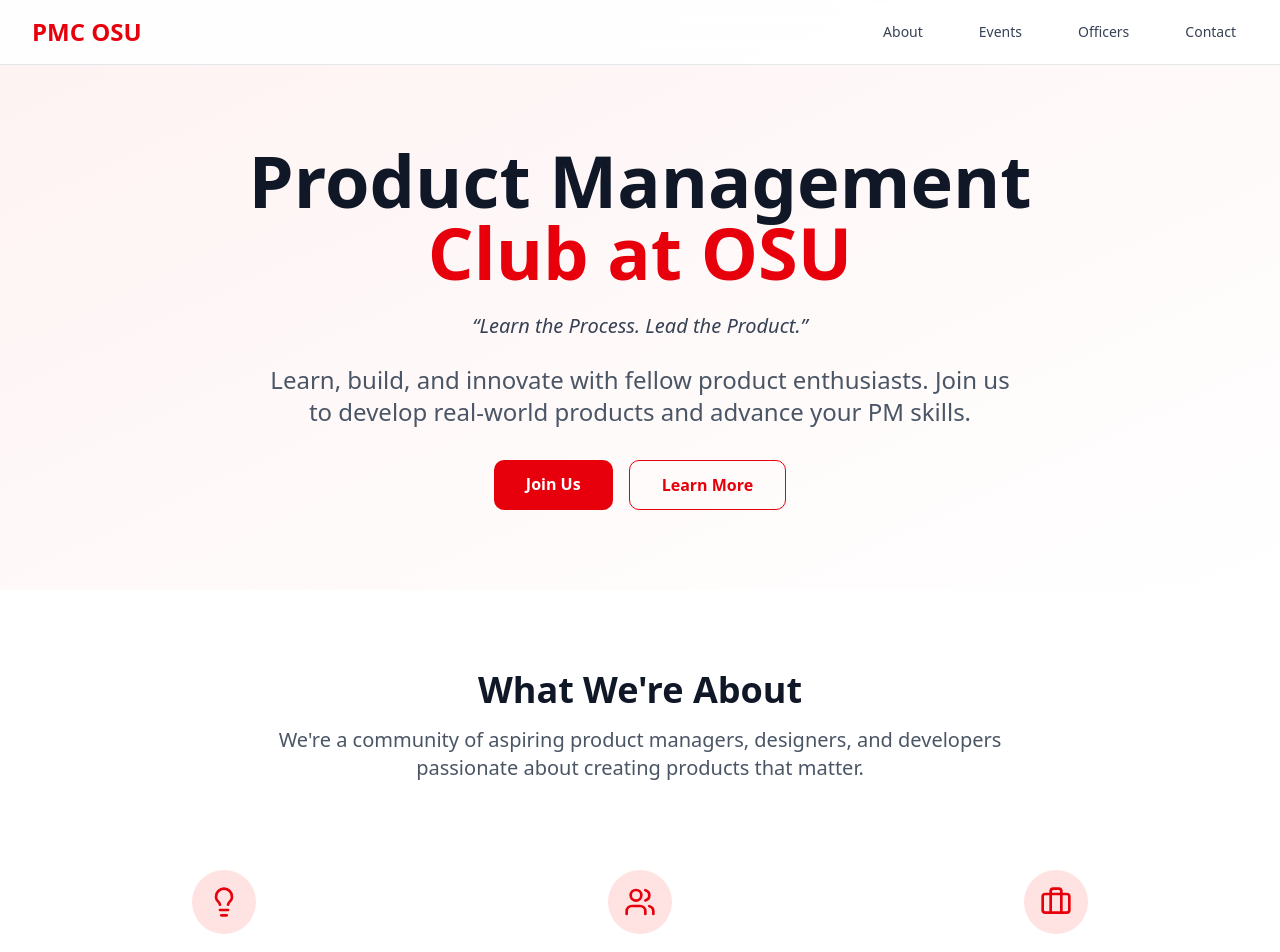
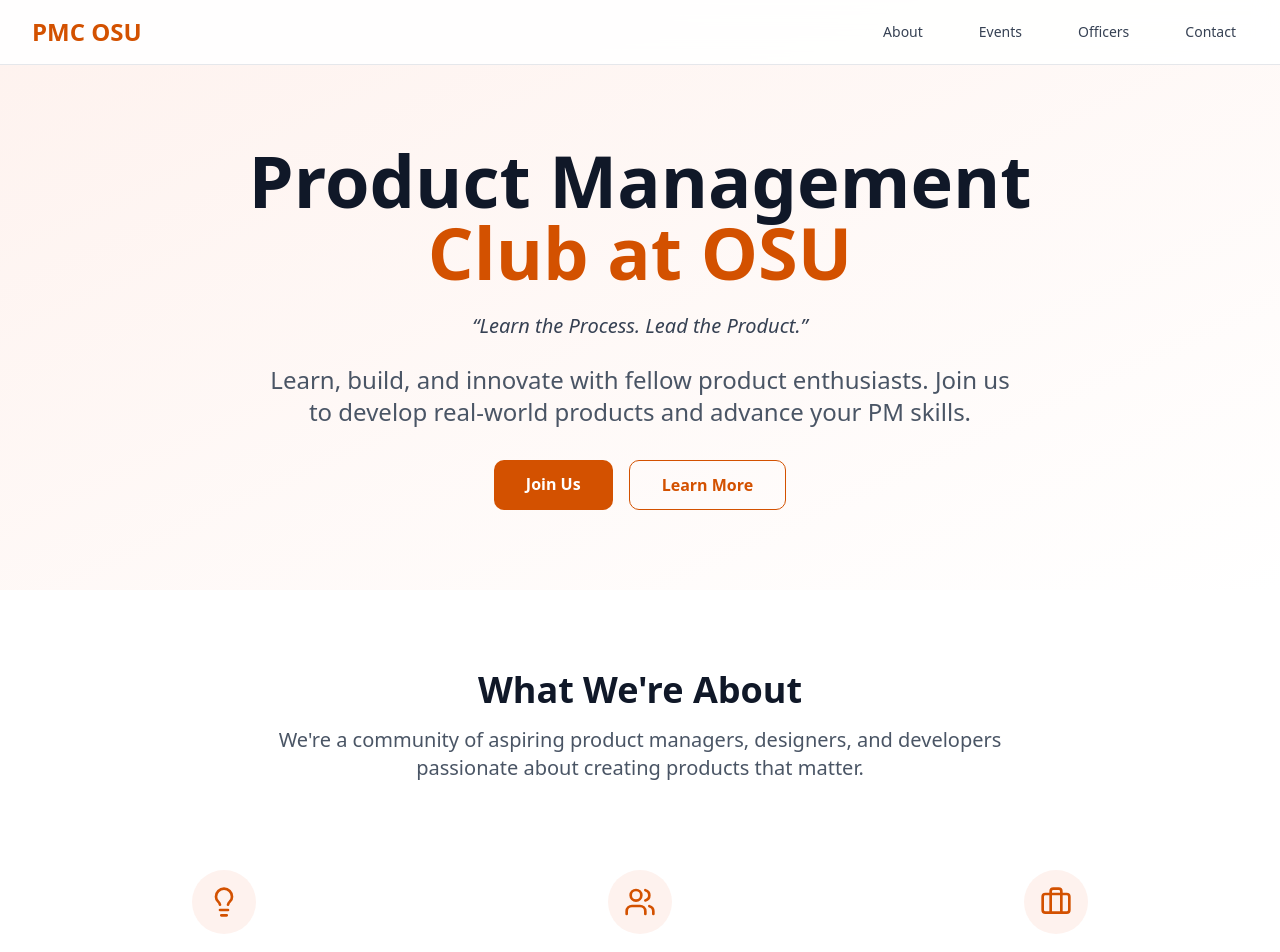
Before and after one commit to aj-arts/pmc-website, a Next.js app: page / in a window 1280 px wide. Shown: the top 952 px of the page. Built offline with nearby package versions, Linux system fonts and the light colour scheme.

Commit message:
Update color from red to orange

```diff
--- a/components/sections/About.tsx
+++ b/components/sections/About.tsx
@@ -16,8 +16,8 @@
 
         <div className="grid gap-8 md:grid-cols-3">
           <div className="p-6 text-center">
-            <div className="mx-auto mb-4 flex h-16 w-16 items-center justify-center rounded-full bg-red-100">
-              <Lightbulb className="h-8 w-8 text-red-600" />
+            <div className="mx-auto mb-4 flex h-16 w-16 items-center justify-center rounded-full bg-[#FEF2EE]">
+              <Lightbulb className="h-8 w-8 text-[#D35100]" />
             </div>
             <h3 className="mb-2 text-xl font-semibold text-gray-900">Learn</h3>
             <p className="text-gray-600">
@@ -27,8 +27,8 @@
           </div>
 
           <div className="p-6 text-center">
-            <div className="mx-auto mb-4 flex h-16 w-16 items-center justify-center rounded-full bg-red-100">
-              <Users className="h-8 w-8 text-red-600" />
+            <div className="mx-auto mb-4 flex h-16 w-16 items-center justify-center rounded-full bg-[#FEF2EE]">
+              <Users className="h-8 w-8 text-[#D35100]" />
             </div>
             <h3 className="mb-2 text-xl font-semibold text-gray-900">
               Network
@@ -40,8 +40,8 @@
           </div>
 
           <div className="p-6 text-center">
-            <div className="mx-auto mb-4 flex h-16 w-16 items-center justify-center rounded-full bg-red-100">
-              <Briefcase className="h-8 w-8 text-red-600" />
+            <div className="mx-auto mb-4 flex h-16 w-16 items-center justify-center rounded-full bg-[#FEF2EE]">
+              <Briefcase className="h-8 w-8 text-[#D35100]" />
             </div>
             <h3 className="mb-2 text-xl font-semibold text-gray-900">Build</h3>
             <p className="text-gray-600">
--- a/components/sections/Contact.tsx
+++ b/components/sections/Contact.tsx
@@ -16,11 +16,11 @@
           <h3 className="mb-8 text-2xl font-semibold">Contact Information</h3>
           <div className="space-y-6">
             <div className="flex items-center justify-center">
-              <Mail className="mr-3 h-6 w-6 text-red-400" />
+              <Mail className="mr-3 h-6 w-6 text-[#D35100]" />
               <span className="text-lg">pm.clubs@oregonstate.edu</span>
             </div>
             <div className="flex items-center justify-center">
-              <MapPin className="mr-3 h-6 w-6 text-red-400" />
+              <MapPin className="mr-3 h-6 w-6 text-[#D35100]" />
               <span className="text-lg">Corvallis, Oregon</span>
             </div>
           </div>
--- a/components/sections/Footer.tsx
+++ b/components/sections/Footer.tsx
@@ -6,7 +6,7 @@
       <div className="mx-auto max-w-7xl px-4 sm:px-6 lg:px-8">
         <div className="grid gap-8 md:grid-cols-3">
           <div>
-            <h3 className="mb-4 text-2xl font-bold text-red-500">PMC OSU</h3>
+            <h3 className="mb-4 text-2xl font-bold text-[#D35100]">PMC OSU</h3>
             <p className="text-gray-400">
               Building the next generation of product leaders at Oregon State
               University.
@@ -23,10 +23,10 @@
               </li>
               <li>
                 <a
-                  href="#projects"
+                  href="#events"
                   className="transition-colors hover:text-white"
                 >
-                  Projects
+                  Events
                 </a>
               </li>
               <li>
--- a/components/sections/Hero.tsx
+++ b/components/sections/Hero.tsx
@@ -1,11 +1,11 @@
 export default function Hero() {
   return (
-    <section id="hero" className="bg-gradient-to-br from-red-50 to-white pt-16">
+    <section id="hero" className="bg-gradient-to-br from-[#FEF2EE] to-white pt-16">
       <div className="mx-auto max-w-7xl px-4 py-20 sm:px-6 lg:px-8">
         <div className="text-center">
           <h1 className="mb-6 text-5xl font-bold text-gray-900 md:text-7xl">
             Product Management
-            <span className="block text-red-600">Club at OSU</span>
+            <span className="block text-[#D35100]">Club at OSU</span>
           </h1>
           <p className="mb-6 text-lg italic text-gray-700 md:text-xl">
             &ldquo;Learn the Process. Lead the Product.&rdquo;
@@ -17,13 +17,13 @@
           <div className="flex flex-col justify-center gap-4 sm:flex-row">
             <a
               href="#contact"
-              className="rounded-lg bg-red-600 px-8 py-3 font-semibold text-white transition-colors duration-200 hover:bg-red-700"
+              className="rounded-lg bg-[#D35100] px-8 py-3 font-semibold text-white transition-colors duration-200 hover:bg-[#B74700]"
             >
               Join Us
             </a>
             <a
               href="#about"
-              className="rounded-lg border border-red-600 px-8 py-3 font-semibold text-red-600 transition-colors duration-200 hover:bg-red-50"
+              className="rounded-lg border border-[#D35100] px-8 py-3 font-semibold text-[#D35100] transition-colors duration-200 hover:bg-[#FEF2EE]"
             >
               Learn More
             </a>
--- a/components/sections/Navigation.tsx
+++ b/components/sections/Navigation.tsx
@@ -20,7 +20,7 @@
         <div className="flex h-16 items-center justify-between">
           {/* Logo */}
           <div className="flex-shrink-0">
-            <Link href="/" className="text-2xl font-bold text-red-600">
+            <Link href="/" className="text-2xl font-bold text-[#D35100]">
               PMC OSU
             </Link>
           </div>
@@ -32,7 +32,7 @@
                 <a
                   key={item.href}
                   href={item.href}
-                  className="px-3 py-2 text-sm font-medium text-gray-700 transition-colors duration-200 hover:text-red-600"
+                  className="px-3 py-2 text-sm font-medium text-gray-700 transition-colors duration-200 hover:text-[#D35100]"
                 >
                   {item.label}
                 </a>
@@ -44,7 +44,7 @@
           <div className="md:hidden">
             <button
               onClick={() => setIsMenuOpen(!isMenuOpen)}
-              className="text-gray-700 hover:text-red-600 focus:text-red-600 focus:outline-none"
+              className="text-gray-700 hover:text-[#D35100] focus:text-[#D35100] focus:outline-none"
               aria-label="Toggle menu"
             >
               {isMenuOpen ? (
@@ -64,7 +64,7 @@
                 <a
                   key={item.href}
                   href={item.href}
-                  className="block px-3 py-2 text-base font-medium text-gray-700 transition-colors duration-200 hover:text-red-600"
+                  className="block px-3 py-2 text-base font-medium text-gray-700 transition-colors duration-200 hover:text-[#D35100]"
                   onClick={() => setIsMenuOpen(false)}
                 >
                   {item.label}
--- a/components/sections/Officers.tsx
+++ b/components/sections/Officers.tsx
@@ -26,7 +26,7 @@
 ];
 
 const gradientColors = [
-  "from-red-400 to-red-600",
+  "from-[#FF7733] to-[#D35100]",
   "from-blue-400 to-blue-600",
   "from-green-400 to-green-600",
   "from-purple-400 to-purple-600",
@@ -98,7 +98,7 @@
                   <h3 className="mb-1 text-lg font-semibold text-gray-900">
                     {officer.name}
                   </h3>
-                  <p className="mb-1 text-sm font-medium text-red-600">
+                  <p className="mb-1 text-sm font-medium text-[#D35100]">
                     {officer.role}
                   </p>
                 </div>
```
